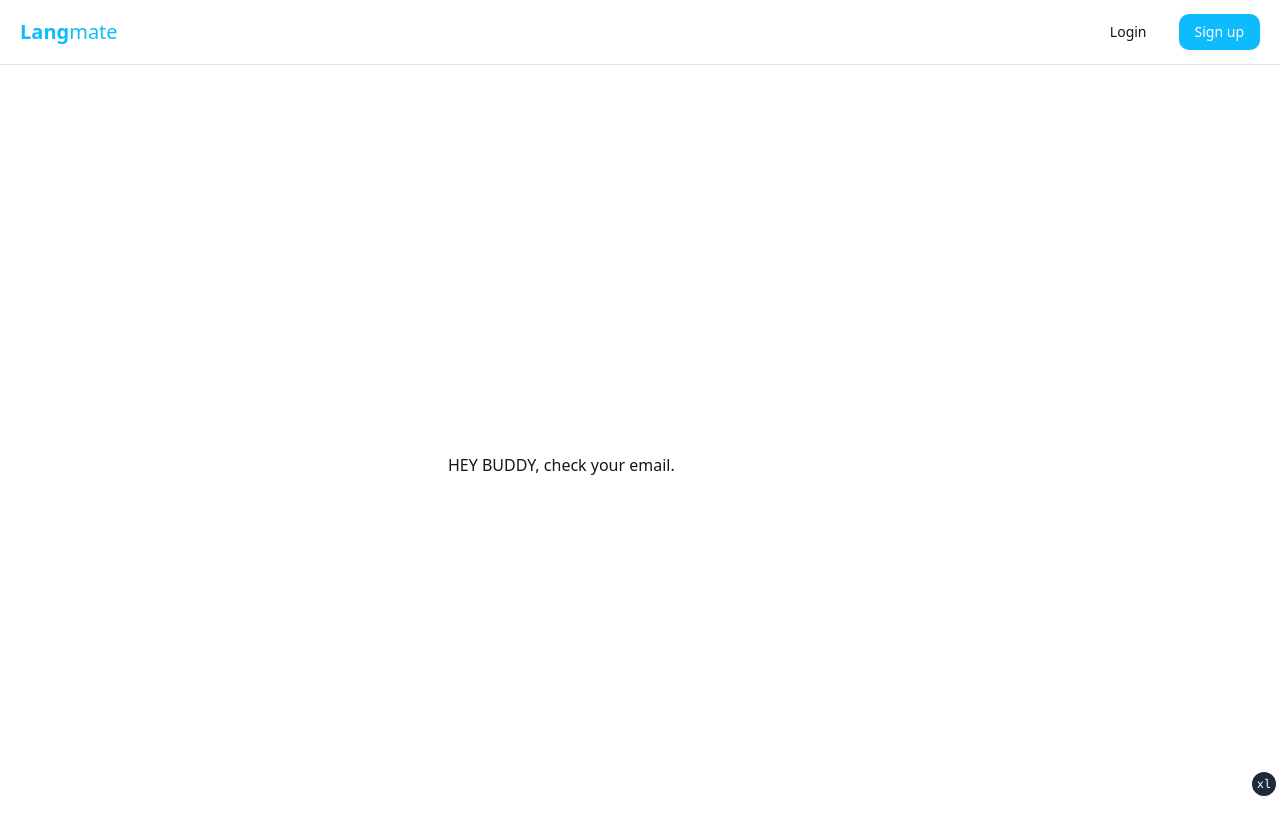
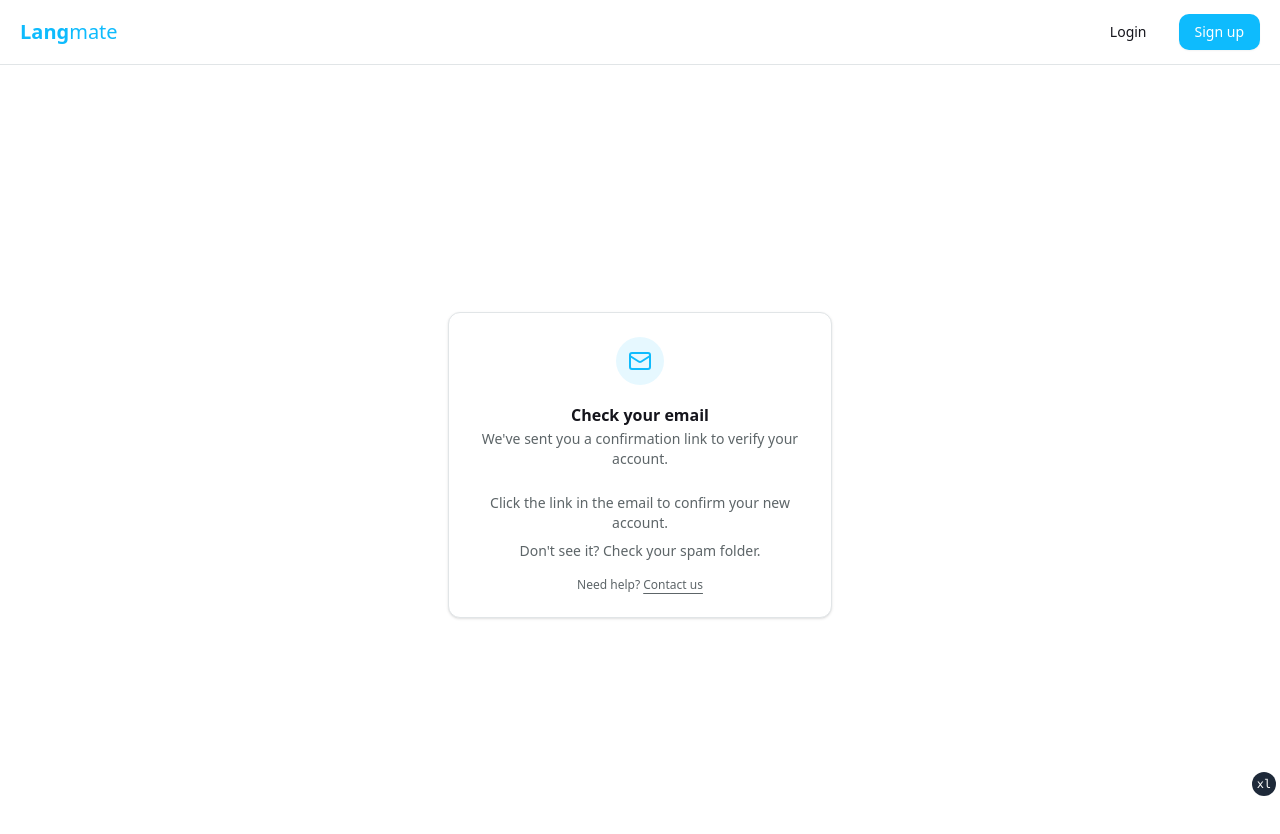
Before and after one commit to seraphimsakiewicz/langmate, a Next.js app: page /signup/confirm in a window 1280 px wide. Shown: the top 834 px of the page. Built offline with nearby package versions, Linux system fonts and the light colour scheme; no server answers.

Commit message:
Updated the confirmation page

```diff
--- a/src/app/(auth)/signup/confirm/page.tsx
+++ b/src/app/(auth)/signup/confirm/page.tsx
@@ -1,7 +1,34 @@
+import { Card, CardContent, CardDescription, CardHeader, CardTitle } from "@/components/ui/card";
+import { Mail } from "lucide-react";
+
 export default function Page() {
   return (
     <div className="flex min-h-svh w-full items-center justify-center p-6 md:p-10">
-      <div className="w-full max-w-sm">HEY BUDDY, check your email.</div>
+      <div className="w-full max-w-sm">
+        <Card>
+          <CardHeader className="text-center">
+            <div className="mx-auto mb-4 flex h-12 w-12 items-center justify-center rounded-full bg-primary/10">
+              <Mail className="h-6 w-6 text-primary" />
+            </div>
+            <CardTitle>Check your email</CardTitle>
+            <CardDescription>
+              We've sent you a confirmation link to verify your account.
+            </CardDescription>
+          </CardHeader>
+          <CardContent className="space-y-4">
+            <div className="text-center text-sm text-muted-foreground">
+              <p>Click the link in the email to confirm your new account.</p>
+              <p className="mt-2">Don't see it? Check your spam folder.</p>
+            </div>
+            <div className="text-center text-xs text-muted-foreground">
+              Need help?{" "}
+              <a href="mailto:hello@langmate.io" className="underline underline-offset-4 hover:text-primary">
+                Contact us
+              </a>
+            </div>
+          </CardContent>
+        </Card>
+      </div>
     </div>
   );
 }
```
